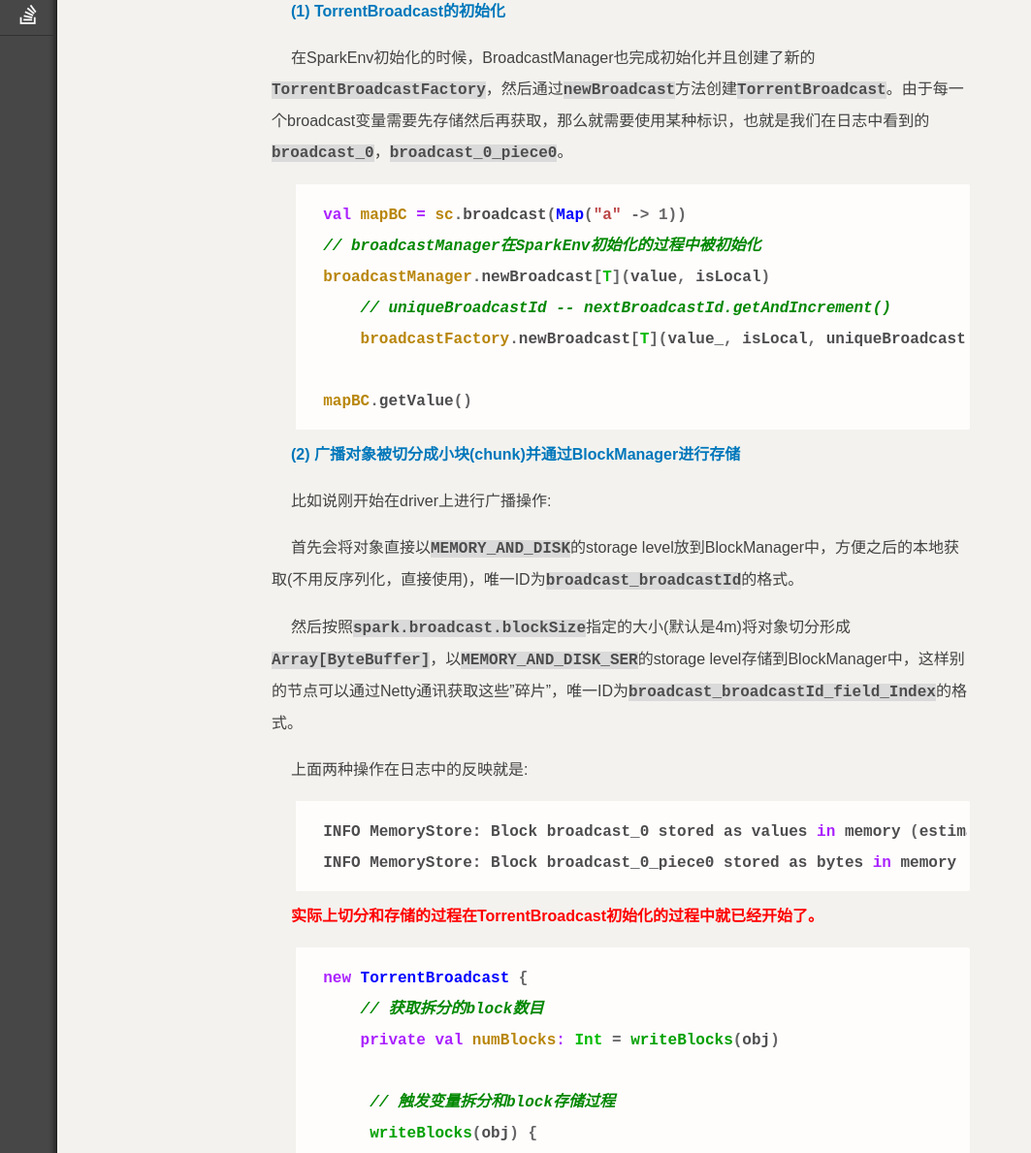
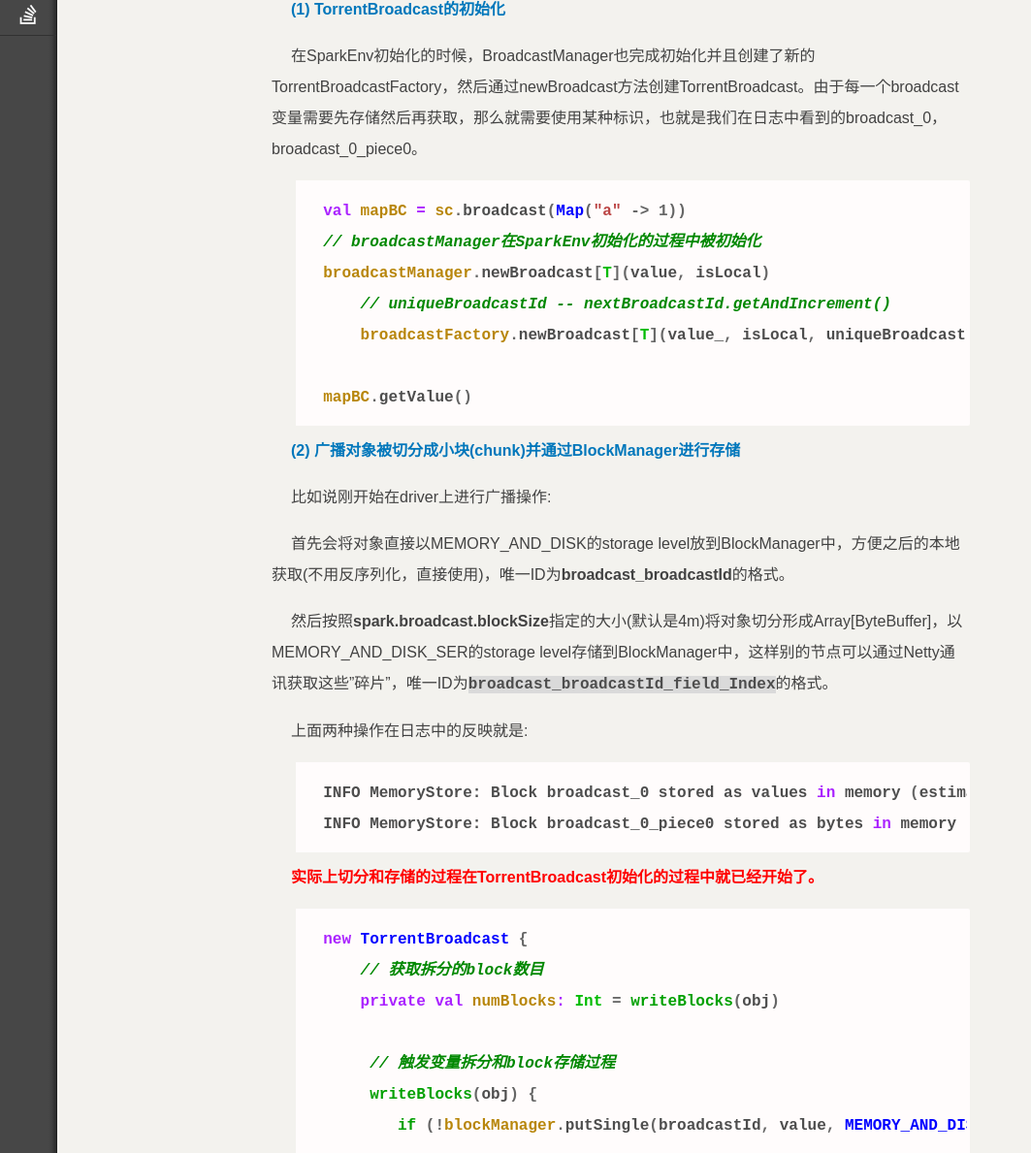
Before and after one commit to jacoffee/jacoffee.github.io, a Jekyll site: the page built from _posts/2016-12-15-spark-broadcast.md, in a window 1280 px wide and 1400 px high, scrolled down 707 px. Shown: the part 211-1400 px from the top of the window at 97% size, without its empty margins (0-1063 px from the left). Built offline with Jekyll 4.4.1, drawn with Linux system fonts in a browser that asks for light colours; nearby versions of some CDN libraries; library files that are not in the unit come from our copies; some of the changed text lies outside the part shown.

Commit message:
add new blog

````diff
--- a/_posts/2016-12-15-spark-broadcast.md
+++ b/_posts/2016-12-15-spark-broadcast.md
@@ -12,9 +12,9 @@
 
 之前在实现一个给executor使用的线程池时，直接将它broadcast了，这种用法被同事质疑了，他认为应该在executor上初始化线程池实现类。如果从broadcast方法的定义上来讲，这种质疑是合理的，因为它的初衷是将只读的变量广播到各个节点(driver or executor)上(**Broadcast a read-only variable to the cluster**)，比如说通过数据库查询获取某种映射关系然后广播到各个节点上以减少重复查询。
 
-加之在查看YARN Cluster Manager中的日志时，经常会看到`TorrentBroadcast`，甚是疑惑广播为什么会与Torrent产生关联，于是决定通过阅读源码来理清broadcast的实现。
+加之在查看YARN Cluster Manager中的日志时，经常会看到TorrentBroadcast，甚是疑惑广播为什么会与Torrent产生关联，于是决定通过阅读源码来理清broadcast的实现。
 
-broadcast的主要实现在`org.apache.spark.broadcast.TorrentBroadcast`中，之前一直以为broadcast的实现机制是在driver上将对象通过netty通讯传递到不同的节点上。但这种实现有一个问题，一旦broadcast变量比较大，并且节点比较多的时候，driver就容易成为瓶颈。
+broadcast的主要实现在**org.apache.spark.broadcast.TorrentBroadcast**中，之前一直以为broadcast的实现机制是在driver上将对象通过netty通讯传递到不同的节点上。但这种实现有一个问题，一旦broadcast变量比较大，并且节点比较多的时候，driver就容易成为瓶颈。
 
 所以，Spark借鉴了BitTorrent的实现，大致流程如下图:
 
@@ -22,7 +22,7 @@
 
 <b class="highlight">(1) TorrentBroadcast的初始化</b>
 
-在SparkEnv初始化的时候，BroadcastManager也完成初始化并且创建了新的`TorrentBroadcastFactory`，然后通过`newBroadcast`方法创建`TorrentBroadcast`。由于每一个broadcast变量需要先存储然后再获取，那么就需要使用某种标识，也就是我们在日志中看到的**`broadcast_0`**，**`broadcast_0_piece0`**。
+在SparkEnv初始化的时候，BroadcastManager也完成初始化并且创建了新的TorrentBroadcastFactory，然后通过newBroadcast方法创建TorrentBroadcast。由于每一个broadcast变量需要先存储然后再获取，那么就需要使用某种标识，也就是我们在日志中看到的broadcast_0，broadcast_0_piece0。
 
 ```scala
 val mapBC = sc.broadcast(Map("a" -> 1))
@@ -38,9 +38,9 @@
 
 比如说刚开始在driver上进行广播操作:
 
-首先会将对象直接以**`MEMORY_AND_DISK`**的storage level放到BlockManager中，方便之后的本地获取(不用反序列化，直接使用)，唯一ID为`broadcast_broadcastId`的格式。
+首先会将对象直接以MEMORY_AND_DISK的storage level放到BlockManager中，方便之后的本地获取(不用反序列化，直接使用)，唯一ID为**broadcast_broadcastId**的格式。
 
-然后按照`spark.broadcast.blockSize`指定的大小(默认是4m)将对象切分形成`Array[ByteBuffer]`，以`MEMORY_AND_DISK_SER`的storage level存储到BlockManager中，这样别的节点可以通过Netty通讯获取这些"碎片"，唯一ID为`broadcast_broadcastId_field_Index`的格式。
+然后按照**spark.broadcast.blockSize**指定的大小(默认是4m)将对象切分形成Array[ByteBuffer]，以MEMORY_AND_DISK_SER的storage level存储到BlockManager中，这样别的节点可以通过Netty通讯获取这些"碎片"，唯一ID为`broadcast_broadcastId_field_Index`的格式。
 
 上面两种操作在日志中的反映就是:
 
@@ -72,22 +72,18 @@
 }
 ```
 
-存储完成之后，会将相关的信息汇报给driver中的`BlockManagerMasterEndpoint`，它汇总集群中各个BlockManagerId中的BlockManager的情况, 也就是哪些executor上有哪些block。
+存储完成之后，会将相关的信息汇报给driver中的**BlockManagerMasterEndpoint**，它汇总集群中各个BlockManagerId中的BlockManager的情况, 也就是哪些executor上有哪些block。
 
-```scala
-Executor BlockManager ===> BlockManagerMaster ===> BlockManagerMasterEndpoint
-```
-
-关于上面的这种通讯模式在Spark其它地方也用到了，driver上的某个功能模块会有一个Endpoint和executor上对应功能模块的Endpoint进行沟通，大多数会通过NettyRPC。
+关于上面的这种通讯模式在Spark其它地方也用到了，driver上的某个功能模块会有一个Endpoint和executor上对应功能模块的Endpoint进行沟通，一般会通过RPC。
 
 <b class="highlight">(3) 通过TorrentBroadcast的getValue触发广播变量读取</b>
 
-比如说现在在executorA上需要获取上面的广播变量，则需要调用反序列化之后的TorrentBroadcast的`getValue`方法，进而触发`readBlocks()`方法。
+比如说现在在executorA上需要获取上面的广播变量，则需要调用反序列化之后的TorrentBroadcast的getValue方法，进而触发readBlocks()方法。
 
 它首先通过`broadcast_broadcastId`去本地的BlockManager中获取，因为之前有可能已经获取过了。
 
-如果没有的话，获取之前拆分的block数numBlocks，按照指定规则拼接成pieceId(**`broadcast_broadcastId_field_Index`**)；同样先从本地获取，然后从远端获取。
-从远端获取，实际上就是给`BlockManagerMaster`发送获取Block位置的请求，<b style="color:red">但可能返回多个可供选择的位置</b>，遍历进行获取，一旦成功则返回。
+如果没有的话，获取之前拆分的block数numBlocks，按照指定规则拼接成pieceId(**broadcast_broadcastId_field_Index**)；同样先从本地获取，然后从远端获取。
+从远端获取，实际上就是给BlockManagerMaster发送获取Block位置的请求，**但可能返回多个可供选择的位置**，遍历进行获取，一旦成功则返回。
 
 成功获取之后，就会存储在自己的BlockManager中，这样避免下一次重复获取。随着时间的推移，每一个Block可供获取的位置越来越多，直至最后成功的『下载』完整个广播变量，颇有些BitTorrent的感觉。
 
````
Also changed, not shown: _posts/2017-11-26-elasticsearch-phrase-query-analysis.md (+2 -2 lines).
